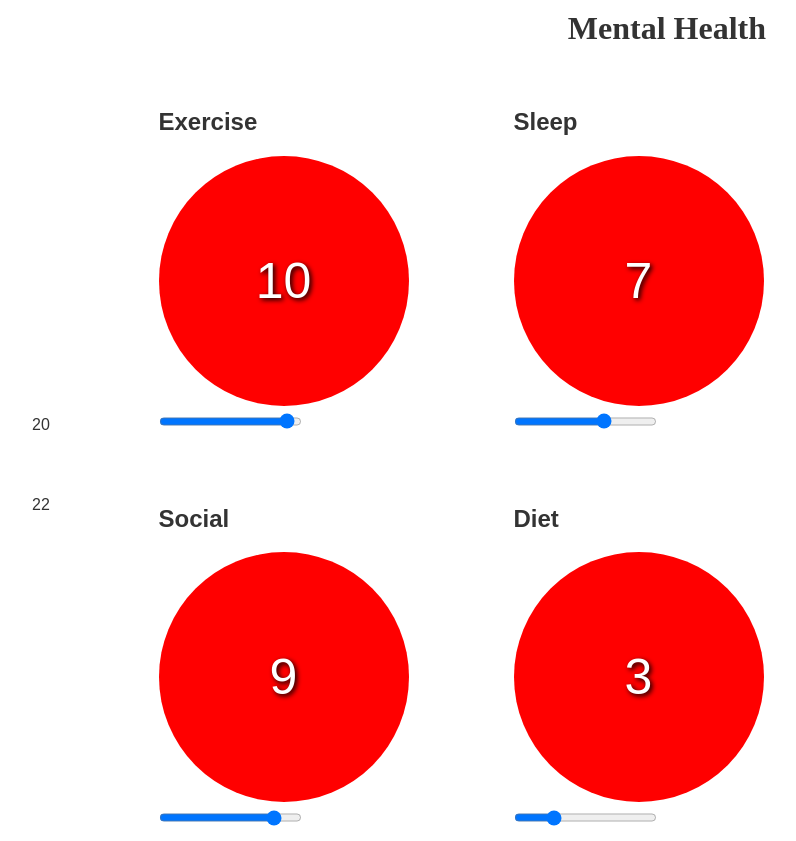
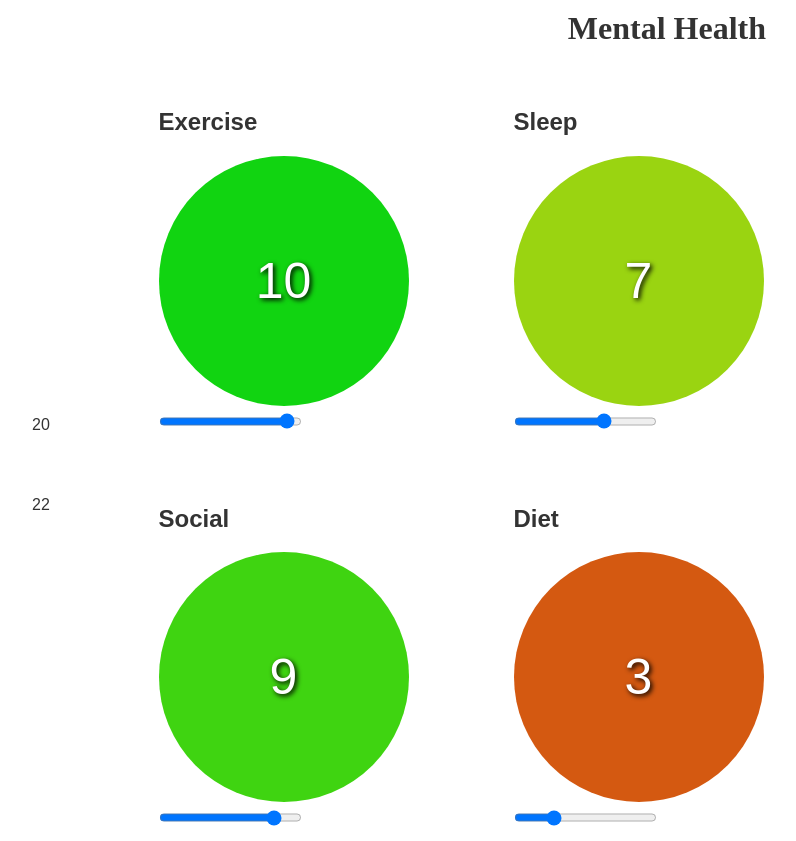
Before and after one commit to Jaeger2305/mental-health-tracker, a Svelte app in the folder client/: page / in a window 1280 px wide. Shown: the whole page, without its empty margins (252-1048 px from the left). Built offline with nearby package versions, Linux system fonts and the light colour scheme.

Commit message:
feat: tie colour to slider

```diff
--- a/client/src/components/Burner.svelte
+++ b/client/src/components/Burner.svelte
@@ -3,11 +3,17 @@
 
   export let burner;
   export let burnerType;
+
+  $: color = `hsl(
+    ${burner * 14 - 20},
+						85%,
+						45%
+					)`;
 </script>
 
 <main>
   <h2>{burnerType}</h2>
-  <div class="hob"><span>{burner}</span></div>
+  <div class="hob" style="--burner-color: {color}"><span>{burner}</span></div>
   <Slider bind:score={burner} />
 </main>
 
@@ -27,6 +33,6 @@
     text-align: center;
     vertical-align: middle;
     border-radius: 50%;
-    background-color: red;
+    background-color: var(--burner-color);
   }
 </style>
```
